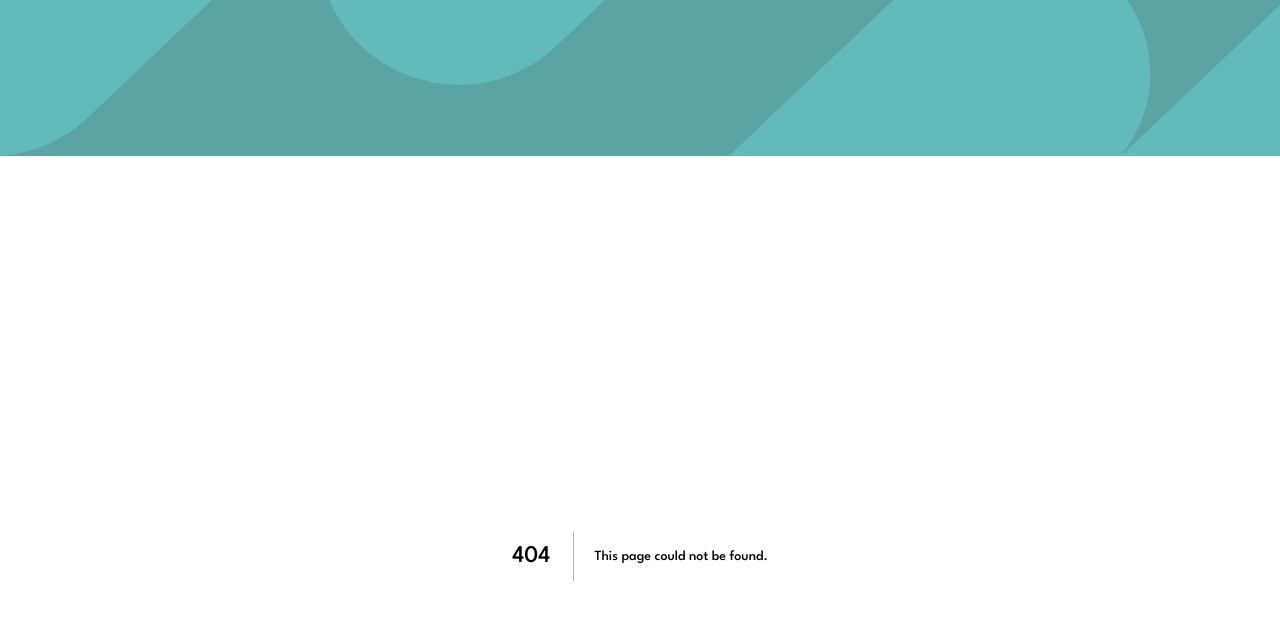
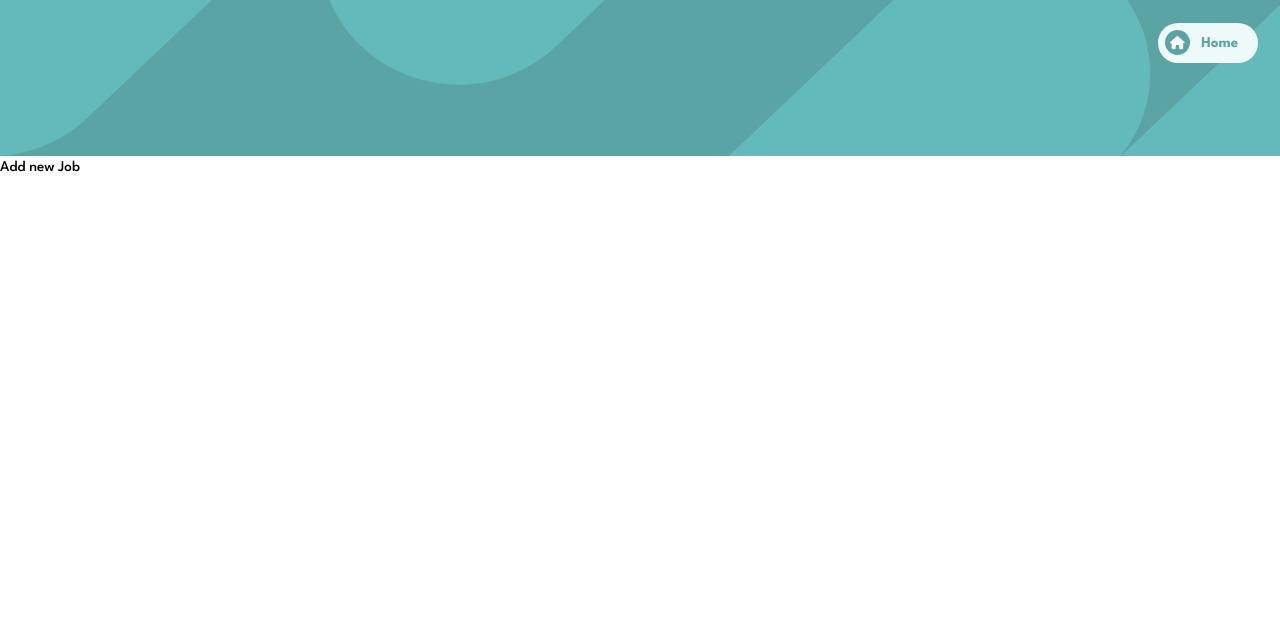
Before and after one commit to kncalderong/job-listing, a Next.js app: page /new in a window 1280 px wide. Before the commit this address had no page. Shown: the top 620 px of the page. Built offline with nearby package versions, Linux system fonts and the light colour scheme; a web font is replaced by a local one.

Commit message:
feat: routing added to navigate to newPage and then add newJob

```diff
--- /dev/null
+++ b/src/app/new/page.tsx
@@ -0,0 +1,3 @@
+export default function NewJobPage() {
+  return <main>Add new Job</main>
+}
--- a/src/components/Header.tsx
+++ b/src/components/Header.tsx
@@ -1,8 +1,49 @@
-import React from 'react'
+'use client'
+
+import { faHouse, faPlus } from '@fortawesome/free-solid-svg-icons'
+import { FontAwesomeIcon } from '@fortawesome/react-fontawesome'
+import Link from 'next/link'
+import { usePathname } from 'next/navigation'
 
 const Header = () => {
+  const pathname = usePathname()
+  console.log('currentPath', pathname)
   return (
-    <header className='w-full h-[156px] bg-[url("/bg-header-mobile.svg")] bg-desaturated-dark-cyan lg:bg-[url("/bg-header-desktop.svg")]'></header>
+    <header className='w-full h-[156px] bg-[url("/bg-header-mobile.svg")] bg-desaturated-dark-cyan lg:bg-[url("/bg-header-desktop.svg")] relative'>
+      {pathname === '/' ? (
+        <div className='w-full flex justify-end p-6'>
+          <Link
+            className='flex items-center bg-light-bg-grayish-cyan p-2 rounded-full w-[120px] gap-3'
+            href={'/new'}
+          >
+            <div className='bg-desaturated-dark-cyan rounded-full relative w-[25px] h-[25px] flex justify-center items-center'>
+              <FontAwesomeIcon icon={faPlus} color='#fff' className='text-sm' />
+            </div>
+            <p className='text-desaturated-dark-cyan font-bold leading-[initial]'>
+              New Job
+            </p>
+          </Link>
+        </div>
+      ) : (
+        <div className='w-full flex justify-end p-6'>
+          <Link
+            className='flex items-center bg-light-bg-grayish-cyan p-2 rounded-full w-[100px] gap-3'
+            href={'/'}
+          >
+            <div className='bg-desaturated-dark-cyan rounded-full relative w-[25px] h-[25px] flex justify-center items-center'>
+              <FontAwesomeIcon
+                icon={faHouse}
+                color='#fff'
+                className='text-sm'
+              />
+            </div>
+            <p className='text-desaturated-dark-cyan font-bold leading-[initial]'>
+              Home
+            </p>
+          </Link>
+        </div>
+      )}
+    </header>
   )
 }
 
```
